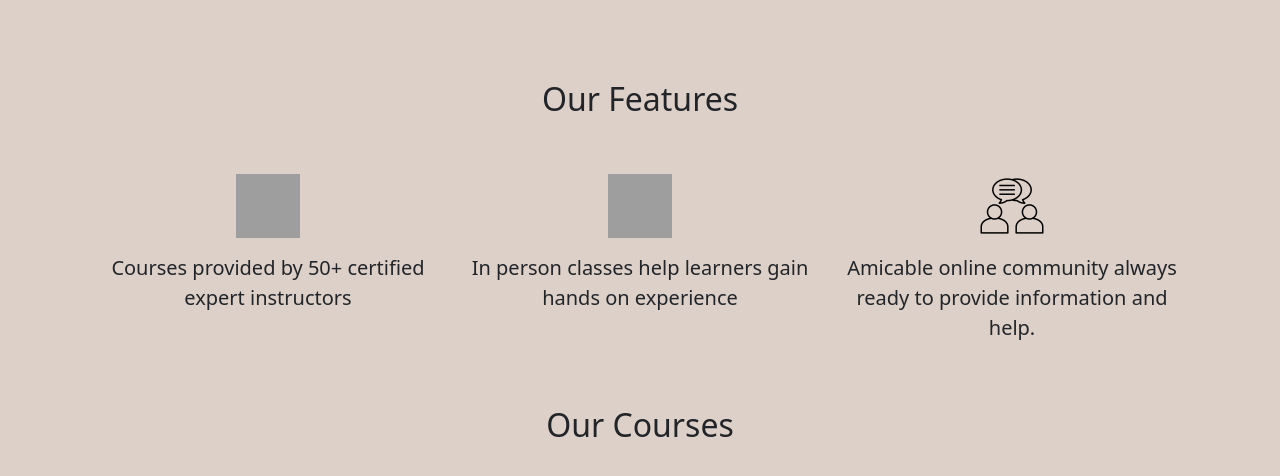
After one commit to AsifShawon/CSE482-Project, a PHP site: page /TrainerInfo.html in a window 1280 px wide. The commit adds this page. Shown: the top 476 px of the page. Run offline with PHP 8.4, Linux system fonts and the light colour scheme; grey boxes are pictures that could not be loaded.

Commit message:
3-19-2024

```diff
--- a/CSS/styles.css
+++ b/CSS/styles.css
@@ -100,14 +100,13 @@ label {
     border-radius: 20px;
     padding: 20px;
     margin: 15px;
-    width:35vw;
 }
 #course1{background-color: #f0ebe8;
 }
 
-#course2{background-color: #c8ddd0;}
+#course2{background-color: #f0ebe8;}
 
-#course3{background-color: #c8d5dd;}
+#course3{background-color: #f0ebe8;}
 
 .enroll{margin:0;}
 
--- /dev/null
+++ b/TrainerInfo.html
@@ -0,0 +1,60 @@
+<!DOCTYPE html>
+<html lang="en">
+
+<head>
+    <meta charset="UTF-8">
+    <meta name="viewport" content="width=device-width, initial-scale=1.0">
+    <link href="https://cdn.jsdelivr.net/npm/bootstrap@5.0.2/dist/css/bootstrap.min.css" rel="stylesheet"
+        integrity="sha384-EVSTQN3/azprG1Anm3QDgpJLIm9Nao0Yz1ztcQTwFspd3yD65VohhpuuCOmLASjC" crossorigin="anonymous" />
+    <link rel="stylesheet" href="CSS\styles.css">
+    <title>SignUp</title>
+</head>
+
+<body>
+    <?php include 'navbar.html'; ?>
+    <div class="container justify-content-center d-flex flex-column" id="cont">
+        <div>
+
+        </div>
+
+        <div>
+            <h2 class="CourseDet">Our Features</h2>
+            <br><br>
+            <div class="d-flex justify-content-around">
+                <div><img src="components/medal-.png" alt="" class="icon"></div>
+                <div><img src="components/taekwondo.png" alt="" class="icon"></div>
+                <div><img src="components/communication.png" alt="" class="icon"></div>
+            </div>
+            <div class="d-flex justify-content-around">
+
+                <p class="col-4 corefet">Courses provided by 50+ certified expert instructors</p>
+
+                <p class="col-4 corefet">In person classes help learners gain hands on experience</p>
+
+
+                <p class="col-4 corefet">Amicable online community always ready to provide information and help.</p>
+            </div>
+            <br>
+            <br>
+        </div>
+        <div>
+
+            <h2 class="CourseDet">Our Courses</h2>
+            <br>
+
+            <div class="d-flex flex-bg-row ">
+               </div>
+            </div>
+        </div>
+    </div>
+
+    <?php include 'footer.html';?>
+    <!-- JS -->
+    <script src="https://cdn.jsdelivr.net/npm/bootstrap@5.0.2/dist/js/bootstrap.bundle.min.js"
+        integrity="sha384-MrcW6ZMFYlzcLA8Nl+NtUVF0sA7MsXsP1UyJoMp4YLEuNSfAP+JcXn/tWtIaxVXM"
+        crossorigin="anonymous"></script>
+    <script src="https://code.jquery.com/jquery-3.6.0.min.js"></script>
+    <script src="./Scripts/script.js"></script>
+</body>
+
+</html>
```
Also changed, not shown: CAT.html (renamed from CAT.php, +5 -4 lines).
